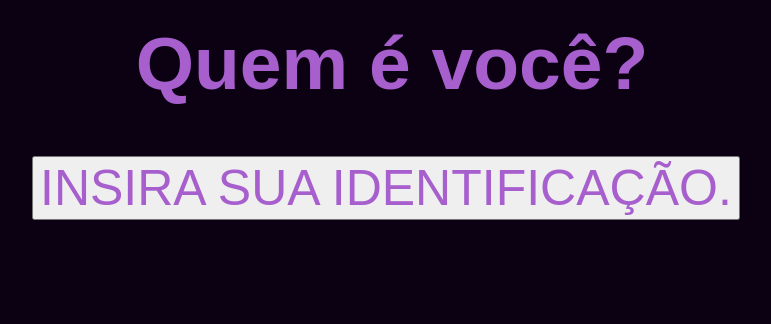
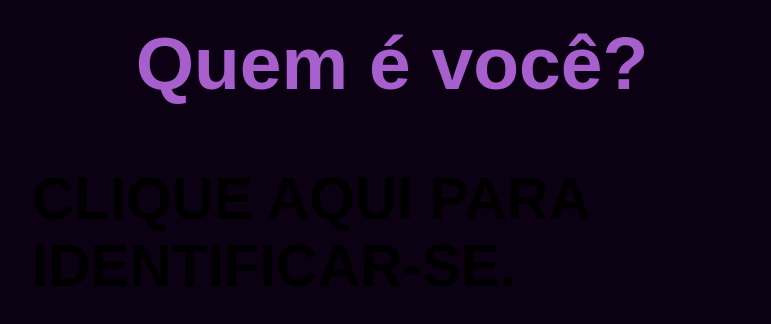
Before and after one commit to slamenn/identificacao, a plain HTML site: page index.html in a window 1280 px wide. Shown: the whole page, without its empty margins (248-1019 px from the left). Drawn offline with Linux system fonts and the light colour scheme; a web font is replaced by a local one.

Commit message:
Update index.html

```diff
--- a/index.html
+++ b/index.html
@@ -13,7 +13,7 @@
 
         <body>
             <h1>Quem é você?</h1>
-            <button>INSIRA SUA IDENTIFICAÇÃO.</button>
+            <h3>CLIQUE AQUI PARA IDENTIFICAR-SE.</h3>
         </body>
     </head>
 </html>
```
